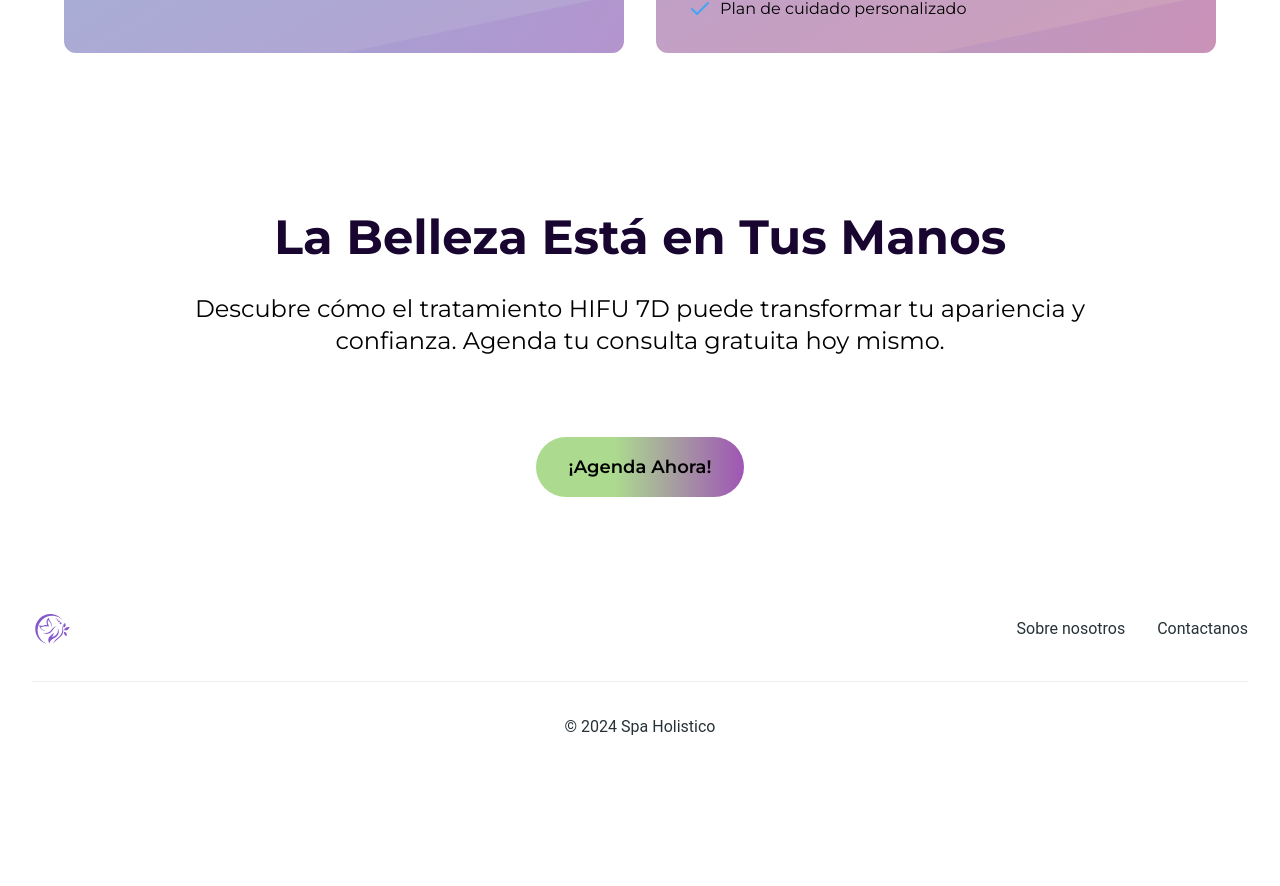
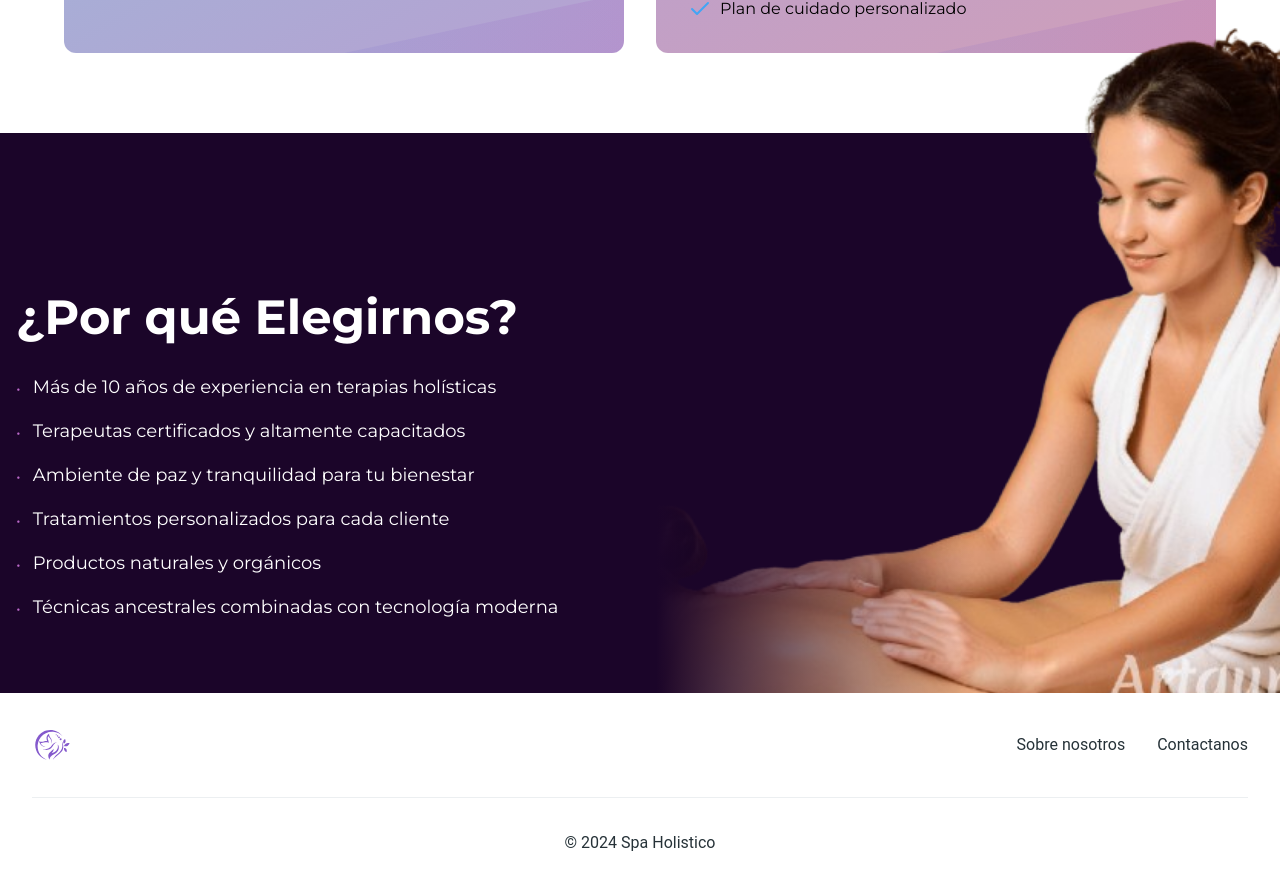
Before and after one commit to frankalessandro/Spa-SaludYVida, a React (Vite) app: page /hifu-7d in a window 1280 px wide. Shown: the part 4650-5536 px from the top of the page. Before the commit the page ends 5422 px from the top, so only its background shows below. Built offline with nearby package versions, Linux system fonts and the light colour scheme; grey boxes are pictures that could not be loaded; a web font is replaced by a local one.

Commit message:
hifu design

```diff
--- a/src/components/ServiciosPages/Hifu.jsx
+++ b/src/components/ServiciosPages/Hifu.jsx
@@ -1,7 +1,7 @@
 import React, { useState, useEffect, useRef } from 'react';
 import { motion, useScroll, useTransform } from 'framer-motion';
 import { NavbarWithMegaMenu } from '../NavbarWithMegaMenu';
-import { Check, ArrowRight, Sparkles, Wand2, Target, Zap, Shell, Smile, Cpu ,ScanEye, History, PersonStanding, HandCoins ,SmilePlus} from 'lucide-react';
+import { Check, ArrowRight, Sparkles, Wand2, Target, Zap, Shell, Smile, Cpu, ScanEye, History, PersonStanding, HandCoins, SmilePlus } from 'lucide-react';
 import { AnimatedBackground } from "../AnimatedBackground";
 import { FooterWithLogo } from "../Footer";
 import { useInView } from 'react-intersection-observer';
@@ -90,7 +90,15 @@ export const Hifu = () => {
       ]
     }
   ];
-
+  // lista de por que elegirnos
+  const whyChooseUs = [
+    "Más de 10 años de experiencia en terapias holísticas",
+    "Terapeutas certificados y altamente capacitados",
+    "Ambiente de paz y tranquilidad para tu bienestar",
+    "Tratamientos personalizados para cada cliente",
+    "Productos naturales y orgánicos",
+    "Técnicas ancestrales combinadas con tecnología moderna"
+  ];
 
   useEffect(() => {
     AOS.init({
@@ -473,36 +481,50 @@ export const Hifu = () => {
           </div>
         </motion.section>
 
-        {/* CTA Final Section - Preserved Original Design */}
-        <motion.section
-          className="py-20 px-4 relative overflow-hidden"
+        <section className="relative md:h-[70vh] py-20 px-4 bg-[var(--bg-dark-slider)]">
+          <div className="max-w-7xl mx-auto grid grid-cols-1 md:grid-cols-2 gap-8">
+            <motion.div
+              className="text-white relative top-[10vh]"
               initial="hidden"
               whileInView="visible"
               viewport={{ once: true }}
               variants={fadeInUp}
             >
-          <ParallaxImage scrollYProgress={scrollYProgress}>
-            <div className="absolute inset-0 bg-[url('/api/placeholder/1920/1080')] bg-cover bg-center opacity-20" />
-          </ParallaxImage>
+              <h2 className="text-4xl md:text-5xl font-bold mb-8">¿Por qué Elegirnos?</h2>
+              <ul className="space-y-4">
+                {whyChooseUs.map((benefit, index) => (
+                  <motion.li
+                    key={index}
+                    className="flex items-start space-x-3"
+                    variants={fadeInUp}
+                    custom={index}
+                  >
+                    <span className="text-purple-300 mt-1">•</span>
+                    <span className="text-lg">{benefit}</span>
+                  </motion.li>
+                ))}
+              </ul>
+            </motion.div>
 
-          <div className="relative z-10 max-w-4xl mx-auto text-center">
-            <h2 className="text-4xl md:text-5xl font-bold text-textDark mb-8">
-              La Belleza Está en Tus Manos
-            </h2>
-            <p className="text-lg md:text-2xl text-textLight mb-12">
-              Descubre cómo el tratamiento HIFU 7D puede transformar tu apariencia y confianza.
-              Agenda tu consulta gratuita hoy mismo.
-            </p>
-            <motion.button
-              className="mt-8 px-8 py-4 rounded-full bg-gradient-to-r from-initBackgroundButtonViewsGradient to-endBackgroundButtonViewsGradient text-textLight font-semibold text-lg hover:shadow-lg hover:shadow-BotonesHover transition-all"
-              whileHover={{ scale: 1.05 }}
-              whileTap={{ scale: 0.95 }}
-              onClick={() => window.open(whatsappLink, "_blank")}
+            <div className="relative min-h-[80vh] md:w-[50vw] md:min-h-[80vh]">
+              {/* Gradiente de fondo */}
+              <div className="absolute inset-0 bg-gradient-to-r from-[var(--bg-dark-slider)] via-transparent to-transparent z-10"></div>
+              <motion.div
+                className="absolute right-[0vw] -top-[30vh] w-full h-[120%] z-0"
+                initial={{ opacity: 0, x: 20 }}
+                whileInView={{ opacity: 1, x: 0 }}
+                viewport={{ once: true }}
               >
-              ¡Agenda Ahora!
-            </motion.button>
+                <img
+                  src="/hifu/image.webp"
+                  alt="Spa Holístico"
+                  className="w-full h-full object-cover rounded-lg"
+                />
+              </motion.div>
             </div>
-        </motion.section>
+          </div>
+        </section>
+
         {/* Footer */}
         <FooterWithLogo />
       </div>
```
Also changed, not shown: public/hifu/image.webp (added). Lines whose indentation alone changed are shown as unchanged.
